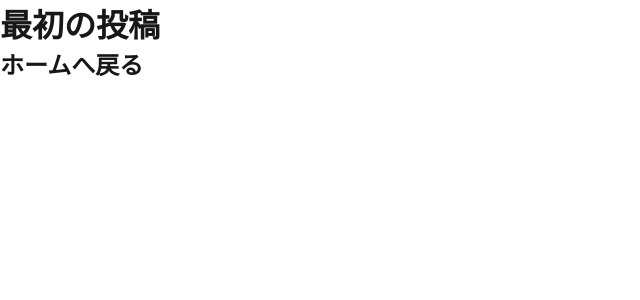
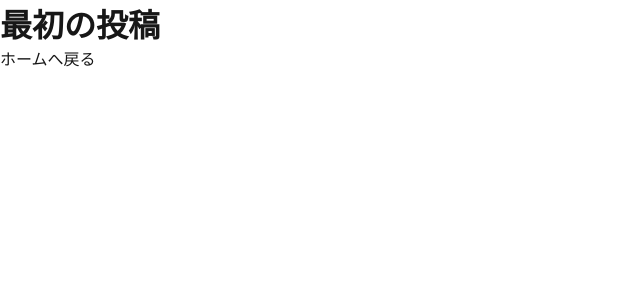
Before and after one commit to ryoma-abe/nextjs-microblog, a Next.js app: page /posts/firstPost in a window 1280 px wide. Shown: the top 300 px of the page, without its empty margins (0-640 px from the left). Built offline with nearby package versions, Linux system fonts and the light colour scheme.

Commit message:
firstPost.jsxにリンクを追加し、ホームへ戻るテキストを修正

```diff
--- a/pages/posts/firstPost.jsx
+++ b/pages/posts/firstPost.jsx
@@ -1,8 +1,10 @@
+import Link from "next/link";
+
 export default function firstPost() {
   return (
     <div>
       <h1>最初の投稿</h1>
-      <h2>ホームへ戻る</h2>
+      <Link href="/">ホームへ戻る</Link>
     </div>
   );
 }
```
